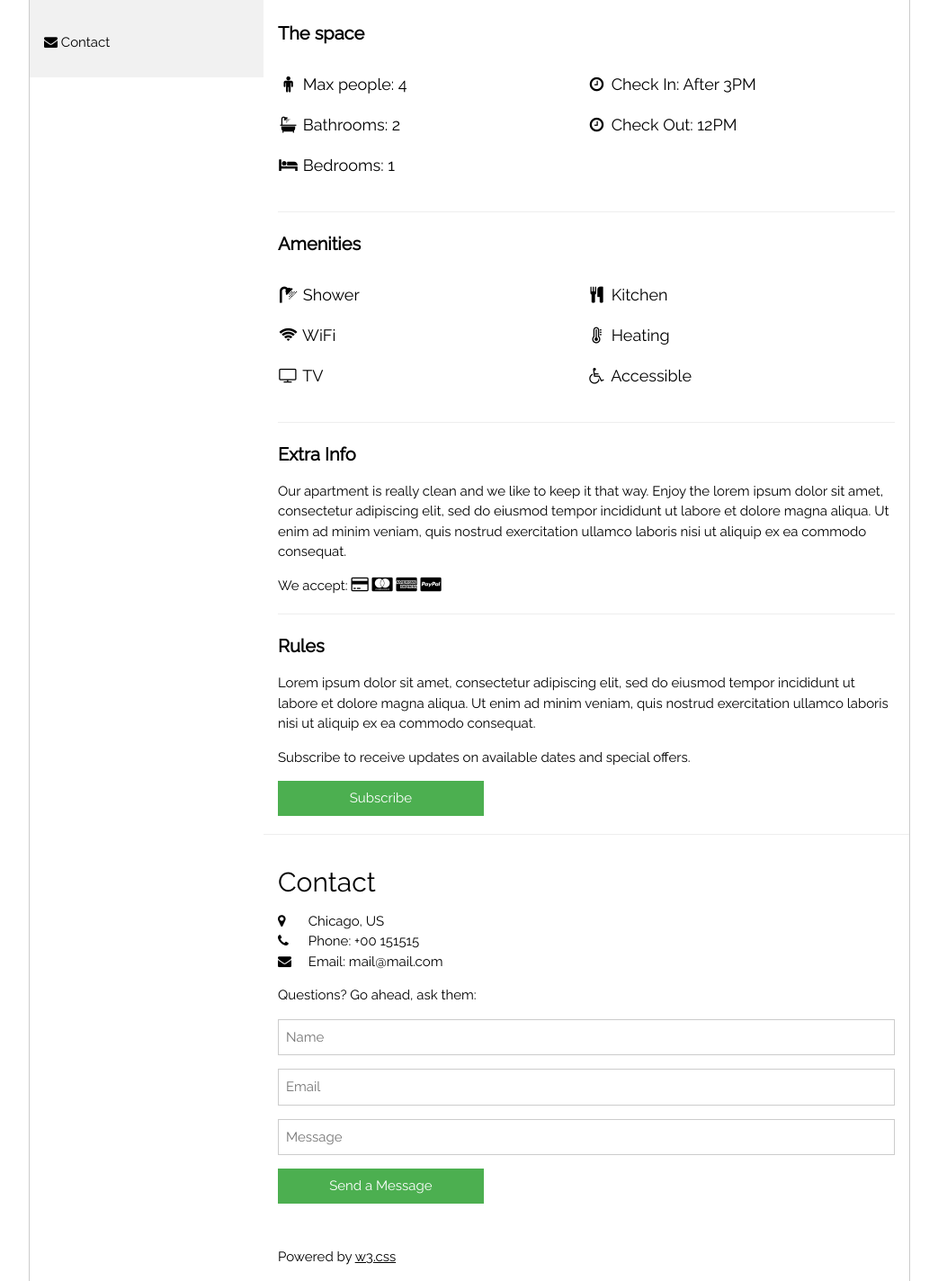
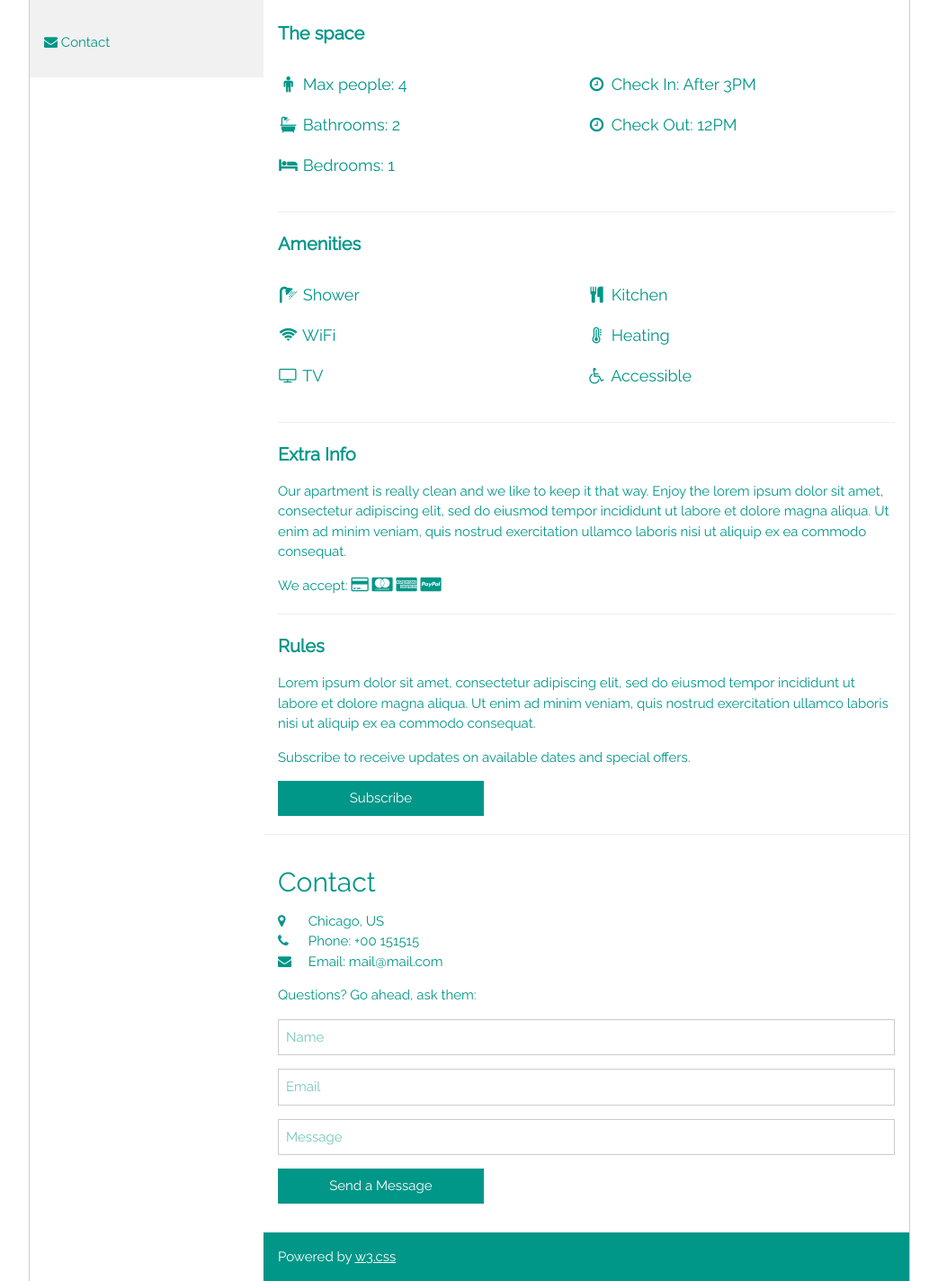
Before and after one commit to ROHITNANERA/HMS, a Django app: template app/templates/app/index.html in a window 1280 px wide. Shown: the part 714-2138 px from the top of the page at 90% size, without its empty margins (118-1161 px from the left). Run offline with Django 4.2, Linux system fonts and the light colour scheme; the template is opened without the code that fills it, so the values that code supplies are empty; parts of the project's set-up code (start-up, migrations or seed data) failed here and were passed over.

Commit message:
initial commit

```diff
--- a/app/models.py
+++ b/app/models.py
@@ -1,4 +1,3 @@
-from tokenize import Triple
 from django.db import models
 from django.contrib.auth.models import User
 from django.forms import PasswordInput
--- a/app/templates/app/index.html
+++ b/app/templates/app/index.html
@@ -16,7 +16,7 @@ body,h1,h2,h3,h4,h5,h6 {font-family: "Raleway", Arial, Helvetica, sans-serif}
 
 <!-- Sidebar/menu -->
 <nav class="w3-sidebar w3-light-grey w3-collapse w3-top" style="z-index:3;width:260px" id="mySidebar">
-  <div class="w3-container w3-display-container w3-padding-16">
+  <div class="w3-container w3-display-container w3-padding-16 w3-text-teal">
     <i onclick="w3_close()" class="fa fa-remove w3-hide-large w3-button w3-transparent w3-display-topright"></i>
     <h3>Rental</h3>
     <h3>from $99</h3>
@@ -24,27 +24,27 @@ body,h1,h2,h3,h4,h5,h6 {font-family: "Raleway", Arial, Helvetica, sans-serif}
     <hr>
     <form action="/action_page.php" target="_blank">
       <p><label><i class="fa fa-calendar-check-o"></i> Check In</label></p>
-      <input class="w3-input w3-border" type="text" placeholder="DD MM YYYY" name="CheckIn" required>
+      <input class="w3-input w3-text-teal w3-border" type="text" placeholder="DD MM YYYY" name="CheckIn" required>
       <p><label><i class="fa fa-calendar-o"></i> Check Out</label></p>
-      <input class="w3-input w3-border" type="text" placeholder="DD MM YYYY" name="CheckOut" required>
+      <input class="w3-input w3-border w3-text-teal" type="text" placeholder="DD MM YYYY" name="CheckOut" required>
       <p><label><i class="fa fa-male"></i> Adults</label></p>
-      <input class="w3-input w3-border" type="number" value="1" name="Adults" min="1" max="6">
+      <input class="w3-input w3-border w3-text-teal" type="number" value="1" name="Adults" min="1" max="6">
       <p><label><i class="fa fa-child"></i> Kids</label></p>
-      <input class="w3-input w3-border" type="number" value="0" name="Kids" min="0" max="6">
-      <p><button class="w3-button w3-block w3-green w3-left-align" type="submit"><i class="fa fa-search w3-margin-right"></i> Search availability</button></p>
+      <input class="w3-input w3-border w3-text-teal" type="number" value="0" name="Kids" min="0" max="6">
+      <p><button class="w3-button w3-block w3-text-teal w3-left-align" type="submit"><i class="fa fa-search w3-margin-right"></i> Search availability</button></p>
     </form>
   </div>
   <div class="w3-bar-block">
-    <a href="#apartment" class="w3-bar-item w3-button w3-padding-16"><i class="fa fa-building"></i> Apartment</a>
-    <a href="javascript:void(0)" class="w3-bar-item w3-button w3-padding-16" onclick="document.getElementById('subscribe').style.display='block'"><i class="fa fa-rss"></i> Subscribe</a>
-    <a href="#contact" class="w3-bar-item w3-button w3-padding-16"><i class="fa fa-envelope"></i> Contact</a>
+    <a href="#apartment" class="w3-bar-item w3-text-teal w3-button w3-padding-16"><i class="fa fa-building"></i> Apartment</a>
+    <a href="javascript:void(0)" class="w3-bar-item w3-text-teal w3-button w3-padding-16" onclick="document.getElementById('subscribe').style.display='block'"><i class="fa fa-rss"></i> Subscribe</a>
+    <a href="#contact" class="w3-bar-item w3-text-teal w3-button w3-padding-16"><i class="fa fa-envelope"></i> Contact</a>
   </div>
 </nav>
 
 <!-- Top menu on small screens -->
-<header class="w3-bar w3-top w3-hide-large w3-black w3-xlarge">
-  <span class="w3-bar-item">Rental</span>
-  <a href="javascript:void(0)" class="w3-right w3-bar-item w3-button" onclick="w3_open()"><i class="fa fa-bars"></i></a>
+<header class="w3-bar w3-top w3-hide-large w3-card-2 w3-xlarge">
+  <span class="w3-bar-item w3-text-teal">Rental</span>
+  <a href="javascript:void(0)" class="w3-right w3-teal w3-bar-item w3-button" onclick="w3_open()"><i class="fa fa-bars"></i></a>
 </header>
 
 <!-- Overlay effect when opening sidebar on small screens -->
@@ -58,29 +58,29 @@ body,h1,h2,h3,h4,h5,h6 {font-family: "Raleway", Arial, Helvetica, sans-serif}
 
   <!-- Slideshow Header -->
   <div class="w3-container" id="apartment">
-    <h2 class="w3-text-green">The Apartment</h2>
+    <h2 class="w3-text-teal">The Apartment</h2>
     <div class="w3-display-container mySlides">
     <img src="/w3images/livingroom.jpg" style="width:100%;margin-bottom:-6px">
-      <div class="w3-display-bottomleft w3-container w3-black">
+      <div class="w3-display-bottomleft w3-container w3-amber w3-card">
         <p>Living Room</p>
       </div>
     </div>
     <div class="w3-display-container mySlides">
     <img src="/w3images/diningroom.jpg" style="width:100%;margin-bottom:-6px">
-      <div class="w3-display-bottomleft w3-container w3-black">
-        <p>Dining Room</p>
+      <div class="w3-display-bottomleft w3-container w3-amber w3-card">
+        <p class="">Dining Room</p>
       </div>
     </div>
     <div class="w3-display-container mySlides">
     <img src="/w3images/bedroom.jpg" style="width:100%;margin-bottom:-6px">
-      <div class="w3-display-bottomleft w3-container w3-black">
-        <p>Bedroom</p>
+      <div class="w3-display-bottomleft w3-container w3-amber w3-card">
+        <p class="">Bedroom</p>
       </div>
     </div>
     <div class="w3-display-container mySlides">
     <img src="/w3images/livingroom2.jpg" style="width:100%;margin-bottom:-6px">
-      <div class="w3-display-bottomleft w3-container w3-black">
-        <p>Living Room II</p>
+      <div class="w3-display-bottomleft w3-container w3-amber w3-card">
+        <p class="">Living Room II</p>
       </div>
     </div>
   </div>
@@ -99,7 +99,7 @@ body,h1,h2,h3,h4,h5,h6 {font-family: "Raleway", Arial, Helvetica, sans-serif}
     </div>
   </div>
 
-  <div class="w3-container">
+  <div class="w3-container w3-text-teal">
     <h4><strong>The space</strong></h4>
     <div class="w3-row w3-large">
       <div class="w3-col s6">
@@ -137,26 +137,26 @@ body,h1,h2,h3,h4,h5,h6 {font-family: "Raleway", Arial, Helvetica, sans-serif}
     <h4><strong>Rules</strong></h4>
     <p>Lorem ipsum dolor sit amet, consectetur adipiscing elit, sed do eiusmod tempor incididunt ut labore et dolore magna aliqua. Ut enim ad minim veniam, quis nostrud exercitation ullamco laboris nisi ut aliquip ex ea commodo consequat.</p>
     <p>Subscribe to receive updates on available dates and special offers.</p>
-    <p><button class="w3-button w3-green w3-third" onclick="document.getElementById('subscribe').style.display='block'">Subscribe</button></p>
+    <p><button class="w3-button w3-teal w3-third" onclick="document.getElementById('subscribe').style.display='block'">Subscribe</button></p>
   </div>
   <hr>
 
   <!-- Contact -->
-  <div class="w3-container" id="contact">
+  <div class="w3-container w3-text-teal" id="contact">
     <h2>Contact</h2>
     <i class="fa fa-map-marker" style="width:30px"></i> Chicago, US<br>
     <i class="fa fa-phone" style="width:30px"></i> Phone: +00 151515<br>
     <i class="fa fa-envelope" style="width:30px"> </i> Email: mail@mail.com<br>
     <p>Questions? Go ahead, ask them:</p>
     <form action="/action_page.php" target="_blank">
-      <p><input class="w3-input w3-border" type="text" placeholder="Name" required name="Name"></p>
-      <p><input class="w3-input w3-border" type="text" placeholder="Email" required name="Email"></p>
-      <p><input class="w3-input w3-border" type="text" placeholder="Message" required name="Message"></p>
-    <button type="submit" class="w3-button w3-green w3-third">Send a Message</button>
+      <p><input class="w3-input w3-text-teal w3-border" type="text" placeholder="Name" required name="Name"></p>
+      <p><input class="w3-input w3-text-teal w3-border" type="text" placeholder="Email" required name="Email"></p>
+      <p><input class="w3-input w3-text-teal w3-border" type="text" placeholder="Message" required name="Message"></p>
+    <button type="submit" class="w3-button w3-teal w3-third">Send a Message</button>
     </form>
   </div>
 
-  <footer class="w3-container w3-padding-16" style="margin-top:32px">Powered by <a href="https://www.w3schools.com/w3css/default.asp" title="W3.CSS" target="_blank" class="w3-hover-text-green">w3.css</a></footer>
+  <footer class="w3-container w3-teal w3-padding-16" style="margin-top:32px">Powered by <a href="https://www.w3schools.com/w3css/default.asp" title="W3.CSS" target="_blank" class="w3-hover-text-green">w3.css</a></footer>
 
 <!-- End page content -->
 </div>
--- a/app/templates/app/selecthostel.html
+++ b/app/templates/app/selecthostel.html
@@ -32,8 +32,7 @@
             <a class = "w3-padding-48 w3-round-large w3-margin-top w3-margin w3-button w3-teal" href={% url 'viewfacility' %}>View Facilities</a>
             <a class = "w3-padding-48 w3-round-large w3-margin-top w3-margin w3-button w3-teal" href={% url 'addstudent' %}>Add Student</a>
             <a class = "w3-padding-48 w3-round-large w3-margin-top w3-margin w3-button w3-teal" href={% url 'viewstudents' %}>View Students</a>
-            <a class = "w3-padding-48 w3-round-large w3-margin-top w3-margin w3-button w3-teal" href="#">Add Images</a>
-            <a class = "w3-padding-48 w3-round-large w3-margin-top w3-margin w3-button w3-teal" href="#">View Images</a>
+
 
         {% endblock %}
     </div>
--- a/app/templates/app/updatestudent.html
+++ b/app/templates/app/updatestudent.html
@@ -9,13 +9,13 @@
       <hr>
       <input type="hidden" name="studentid" value={{student.id}}>
       <label for="email" class="w3-text-teal"><b>Name</b></label>
-      <input type="text" class="w3-input w3-margin-bottom" placeholder="Enter Hostel Name" name="name" required>
+      <input type="text" class="w3-input w3-margin-bottom" placeholder="Enter student Name" name="name" required>
 
       <label for="email" class="w3-text-teal"><b>Email</b></label>
-      <input type="text" class="w3-input w3-margin-bottom" placeholder="Enter Hostel Email" name="email" required>
+      <input type="text" class="w3-input w3-margin-bottom" placeholder="Enter student Email" name="email" required>
 
       <label for="contact" class="w3-text-teal"><b>Contact</b></label>
-      <input type="text" class="w3-input w3-margin-bottom" placeholder="Enter Hostel contact" name="contact" required>
+      <input type="text" class="w3-input w3-margin-bottom" placeholder="Enter student contact" name="contact" required>
 
       <label for="room" class="w3-text-teal"><b>Room</b></label>
         <select name="room" class="w3-padding w3-input">
```
Also changed, not shown: app/views.py (+16 -6 lines), db.sqlite3.
